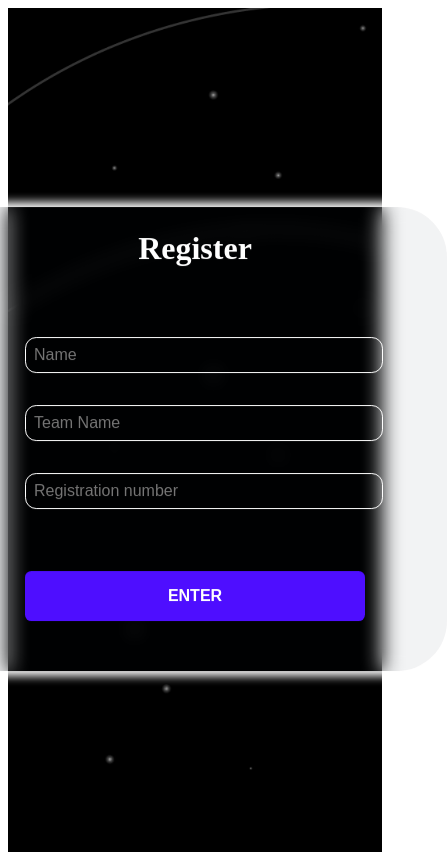
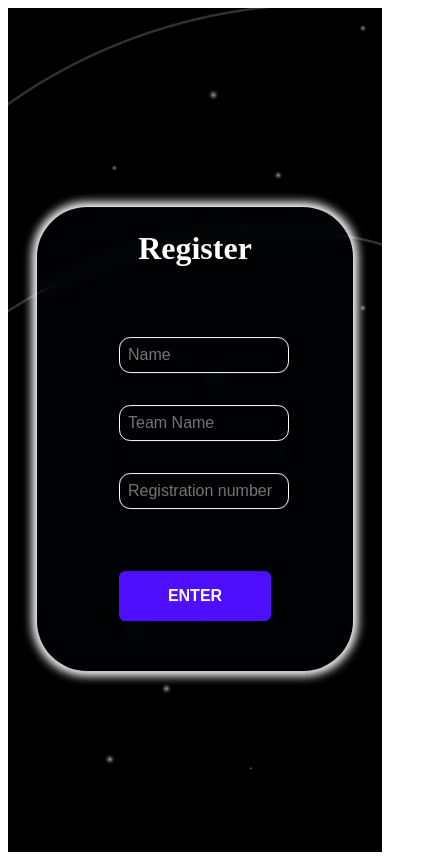
Before and after one commit to RachitJajoo/Technica-24-CROSSWORD, a React (Vite) app in the folder public/: page /register in a window 390 px wide. Shown: the whole page, 447 px wide, since content can reach past the window. Built offline with nearby package versions, Linux system fonts and the light colour scheme.

Commit message:
media queries added in index.css

```diff
--- a/public/src/pages/index.css
+++ b/public/src/pages/index.css
@@ -1,4 +1,4 @@
-body {
+/* body {
   margin: none;
 }
 
@@ -70,4 +70,96 @@ body {
   font-size: 70px;
   font-weight: bolder;
   text-shadow: 0 0 10px white;
+} */
+body {
+  margin: none;
 }
+
+.rectangle {
+  width: 30%;
+  height: fit-content;
+  margin-top: 2vh;
+  flex-shrink: 0;
+  min-width: 500px;
+  border-radius: 50px;
+  border: 2px solid transparent;
+  background: rgba(0, 22, 53, 0.05);
+  position: absolute;
+  top: 50%;
+  left: 50%;
+  transform: translate(-50%, -50%);
+  text-align: center;
+  color: white;
+  overflow: auto;
+  backdrop-filter: blur(10px);
+  box-shadow: 0 0 10px 5px white;
+}
+
+@media (max-width: 768px) {
+  .rectangle {
+    width: 80%;
+    min-width: unset;
+  }
+}
+
+.button {
+  justify-content: center;
+  background-color: #4e0eff;
+  color: white;
+  margin-top: 30px;
+  padding: 1rem 2rem;
+  border: none;
+  font-weight: bold;
+  cursor: pointer;
+  border-radius: 0.4rem;
+  font-size: 1rem;
+  text-transform: uppercase;
+  transition: background-color 0.3s;
+}
+
+.button:hover {
+  background-color: #652eff;
+  box-shadow: 0 0 10px 5px white;
+}
+
+.crossDiv {
+  margin: none;
+  width: 100%;
+  height: 100vh;
+  margin-top: 2vh;
+  flex-shrink: 0;
+  min-width: 500px;
+  border-radius: 50px;
+  position: absolute;
+  top: 50%;
+  left: 50%;
+  transform: translate(-50%, -50%);
+  text-align: center;
+  color: white;
+  overflow: auto;
+  display: flex;
+  justify-content: center;
+  align-items: flex-start;
+}
+
+@media (max-width: 768px) {
+  .crossDiv {
+    min-width: unset;
+  }
+}
+
+.heading {
+  color: white;
+}
+
+.thank {
+  font-size: 70px;
+  font-weight: bolder;
+  text-shadow: 0 0 10px white;
+}
+
+@media (max-width: 768px) {
+  .thank {
+    font-size: 50px;
+  }
+}
```
Also changed, not shown: 1 other file (tests, documents, lock files or other folders).
